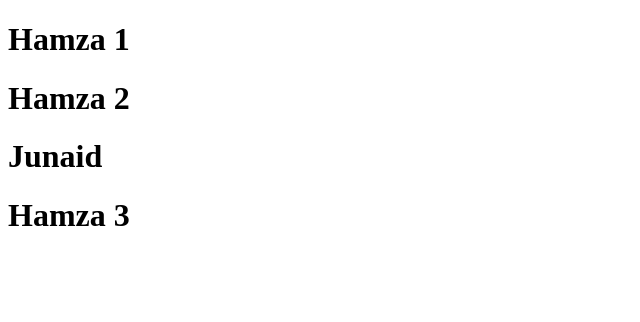
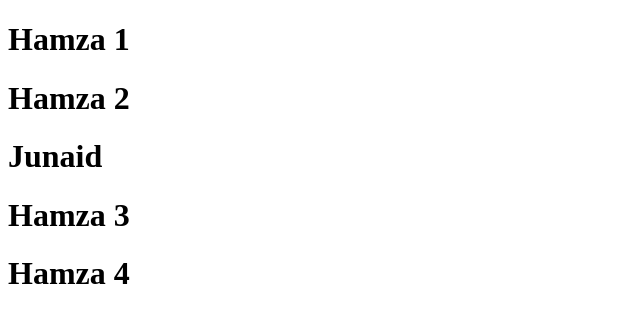
Before and after one commit to hamzaalamlinux/test1, a plain HTML site: page index.html in a window 1280 px wide. Shown: the whole page, without its empty margins (0-640 px from the left). Drawn offline with Linux system fonts and the light colour scheme.

Commit message:
chnages in indexhtml

```diff
--- a/index.html
+++ b/index.html
@@ -10,5 +10,6 @@
     <h1>Hamza 2</h1>
     <h1>Junaid</h1>
     <h1>Hamza 3</h1>
+    <h1>Hamza 4</h1>
 </body>
 </html>
```
